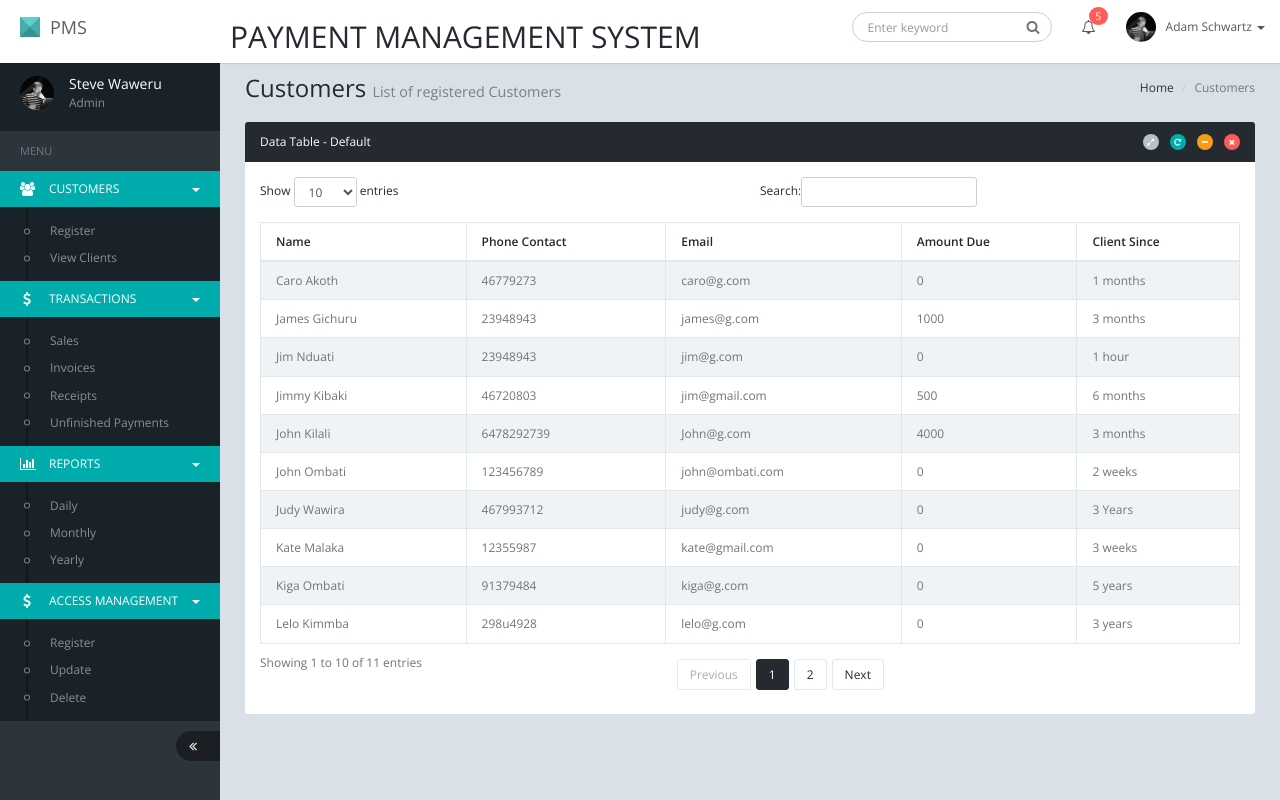
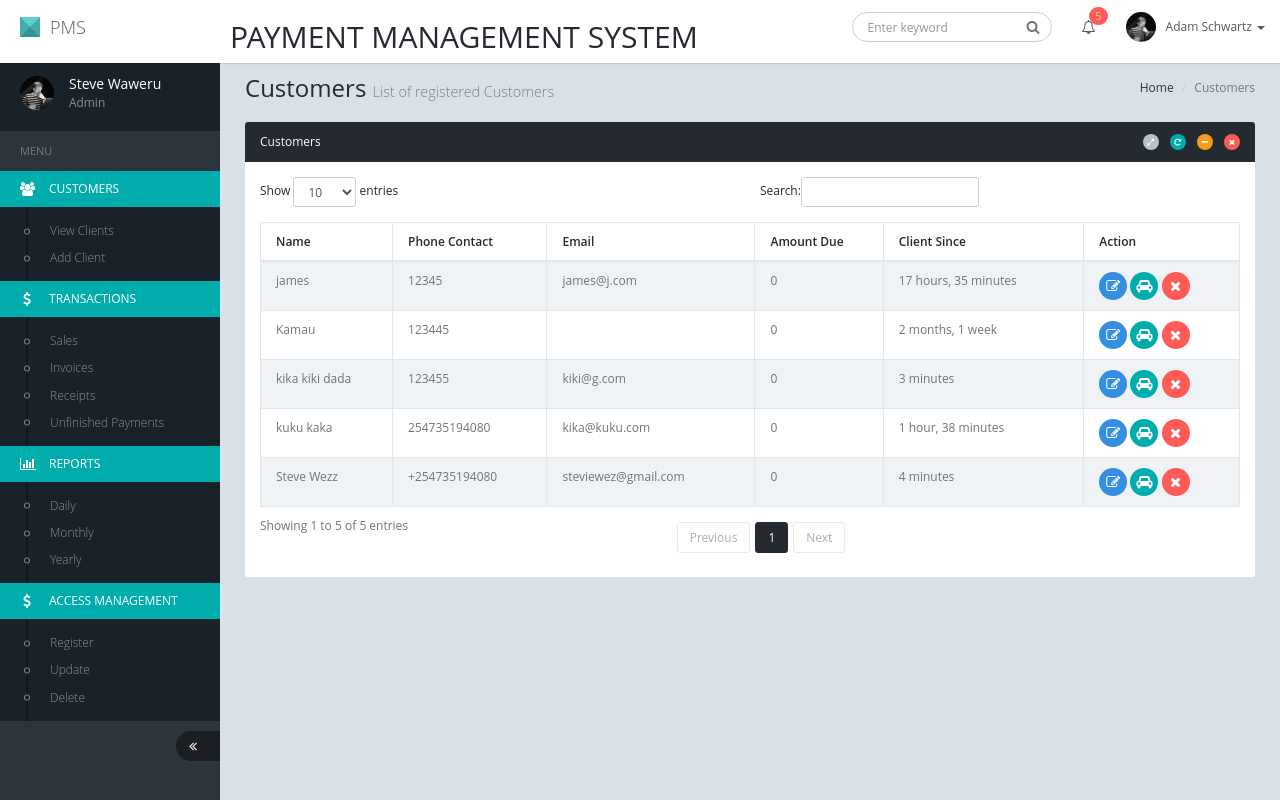
Before and after one commit to SteveWaweru/garage-management-system, a Django app: page / in a window 1280 px wide. Run offline with Django 3.2, Linux system fonts and the light colour scheme; data comes from the database, SQL or seed files in the repository; both versions use the stored data as it was after the commit; some libraries are stand-ins or nearby versions.

Commit message:
customer edit and registration

```diff
--- a/dashboard/models.py
+++ b/dashboard/models.py
@@ -26,7 +26,7 @@ class Vehicle(models.Model):
     updated = models.DateTimeField(auto_now_add=False, auto_now=True)
 
     def __unicode__(self):
-        return self.vehicle_make
+        return self.vehicle_make + self.customer.name
 
 
 class Payment(models.Model):
--- a/dashboard/templates/dashboard/index.html
+++ b/dashboard/templates/dashboard/index.html
@@ -1,5 +1,6 @@
 {% extends 'paymentsys/base.html' %}
 {% load staticfiles %}
+
 
 {% block content %}
     <!-- begin #content -->
@@ -11,7 +12,9 @@
         </ol>
         <!-- end breadcrumb -->
         <!-- begin page-header -->
-			<h1 class="page-header">Customers <small>List of registered Customers</small></h1>
+        <h1 class="page-header">Customers
+            <small>List of registered Customers</small>
+        </h1>
         <!-- end page-header -->
 
         <!-- begin row -->
@@ -22,13 +25,24 @@
                 <div class="panel panel-inverse">
                     <div class="panel-heading">
                         <div class="panel-heading-btn">
-                                <a href="javascript:;" class="btn btn-xs btn-icon btn-circle btn-default" data-click="panel-expand"><i class="fa fa-expand"></i></a>
-                                <a href="javascript:;" class="btn btn-xs btn-icon btn-circle btn-success" data-click="panel-reload"><i class="fa fa-repeat"></i></a>
-                                <a href="javascript:;" class="btn btn-xs btn-icon btn-circle btn-warning" data-click="panel-collapse"><i class="fa fa-minus"></i></a>
-                                <a href="javascript:;" class="btn btn-xs btn-icon btn-circle btn-danger" data-click="panel-remove"><i class="fa fa-times"></i></a>
+                            <a href="javascript:;" class="btn btn-xs btn-icon btn-circle btn-default"
+                               data-click="panel-expand"><i class="fa fa-expand"></i></a>
+                            <a href="javascript:;" class="btn btn-xs btn-icon btn-circle btn-success"
+                               data-click="panel-reload"><i class="fa fa-repeat"></i></a>
+                            <a href="javascript:;" class="btn btn-xs btn-icon btn-circle btn-warning"
+                               data-click="panel-collapse"><i class="fa fa-minus"></i></a>
+                            <a href="javascript:;" class="btn btn-xs btn-icon btn-circle btn-danger"
+                               data-click="panel-remove"><i class="fa fa-times"></i></a>
                         </div>
-                            <h4 class="panel-title">Data Table - Default</h4>
+                        <h4 class="panel-title">Customers</h4>
                     </div>
+                    {% if message %}
+                        <div class="alert alert-success fade in">
+                            <span class="close" data-dismiss="alert">×</span>
+                            <i class="fa fa-check fa-2x pull-left"></i>
+                            <p>Customer has been registered successfully.</p>
+                        </div>
+                    {% endif %}
                     <div class="panel-body">
                         <table id="data-table" class="table table-striped table-bordered">
                             <thead>
@@ -38,87 +52,26 @@
                                 <th>Email</th>
                                 <th>Amount Due</th>
                                 <th>Client Since</th>
+                                <th>Action</th>
                             </tr>
                             </thead>
                             <tbody>
+                            {% for customer in customers %}
                                 <tr class="odd gradeX">
-                                        <td>John Ombati</td>
-                                        <td>123456789</td>
-                                        <td>john@ombati.com</td>
+                                    <td>{{ customer.name }}</td>
+                                    <td>{{ customer.phone_number }}</td>
+                                    <td>{{ customer.email }}</td>
                                     <td>0</td>
-                                        <td>2 weeks</td>
+                                    <td>{{ customer.updated|timesince }}</td>
+                                    <td>
+                                        <a class="btn btn-primary btn-icon btn-circle" href="{% url 'edit-customer' customer.id %}"><i
+                                                class="fa fa-edit"></i></a>
+                                        <a class="btn btn-success btn-icon btn-circle"><i class="fa fa-car"></i></a>
+                                        <a class="btn btn-danger btn-icon btn-circle"><i
+                                                class="fa fa-times"></i></a>
+                                    </td>
                                 </tr>
-                                    <tr class="even gradeC">
-                                        <td>Uhuru Kenyatta</td>
-                                        <td>34567890</td>
-                                        <td>uhuru@gov.go.ke</td>
-                                        <td>0</td>
-                                        <td>1 year</td>
-                                    </tr>
-                                    <tr class="odd gradeA">
-                                        <td>James Gichuru</td>
-                                        <td>23948943</td>
-                                        <td>james@g.com</td>
-                                        <td>1000</td>
-                                        <td>3 months</td>
-                                    </tr>
-                                   <tr class="odd gradeA">
-                                        <td>Jimmy Kibaki</td>
-                                        <td>46720803</td>
-                                        <td>jim@gmail.com</td>
-                                        <td>500</td>
-                                        <td>6 months</td>
-                                    </tr>
-                                   <tr class="odd gradeA">
-                                        <td>Judy Wawira</td>
-                                        <td>467993712</td>
-                                        <td>judy@g.com</td>
-                                        <td>0</td>
-                                        <td>3 Years</td>
-                                    </tr>
-                                   <tr class="odd gradeA">
-                                        <td>Kate Malaka</td>
-                                        <td>12355987</td>
-                                        <td>kate@gmail.com</td>
-                                        <td>0</td>
-                                        <td>3 weeks</td>
-                                    </tr>
-                                   <tr class="odd gradeA">
-                                        <td>John Kilali</td>
-                                        <td>6478292739</td>
-                                        <td>John@g.com</td>
-                                        <td>4000</td>
-                                        <td>3 months</td>
-                                    </tr>
-                                   <tr class="odd gradeA">
-                                        <td>Lelo Kimmba</td>
-                                        <td>298u4928</td>
-                                        <td>lelo@g.com</td>
-                                        <td>0</td>
-                                        <td>3 years</td>
-                                    </tr>
-                                   <tr class="odd gradeA">
-                                        <td>Kiga Ombati</td>
-                                        <td>91379484</td>
-                                        <td>kiga@g.com</td>
-                                        <td>0</td>
-                                        <td>5 years</td>
-                                    </tr>
-                                   <tr class="odd gradeA">
-                                        <td>Caro Akoth</td>
-                                        <td>46779273</td>
-                                        <td>caro@g.com</td>
-                                        <td>0</td>
-                                        <td>1 months</td>
-                                    </tr>
-                                   <tr class="odd gradeA">
-                                        <td>Jim Nduati</td>
-                                        <td>23948943</td>
-                                        <td>jim@g.com</td>
-                                        <td>0</td>
-                                        <td>1 hour</td>
-                                    </tr>
-
+                            {% endfor %}
                             </tbody>
                         </table>
                     </div>
@@ -142,7 +95,7 @@
     <!-- ================== END PAGE LEVEL JS ================== -->
 
     <script>
-		$(document).ready(function() {
+        $(document).ready(function () {
             App.init();
             TableManageDefault.init();
         });
--- a/dashboard/views.py
+++ b/dashboard/views.py
@@ -1,6 +1,33 @@
+from __future__ import print_function
+
+from django.db import IntegrityError
 from django.shortcuts import render
+from django.contrib import messages
+from .models import Customer
+from .forms import CustomerForm
 
 
 # Create your views here.
 def home(request):
-    return render(request, 'dashboard/index.html')
+    customers = Customer.objects.all()
+    return render(request, 'dashboard/index.html', {'customers': customers})
+
+
+def add_customer(request):
+    if request.method == "POST":
+        try:
+            Customer.objects.create(name=request.POST['name'], email=request.POST['email'], phone_number=request.POST['phone_number'])
+        except IntegrityError as e:
+            return render(request, 'dashboard/register.html', {'message': 'error'})
+        return render(request, 'dashboard/index.html', {'message': 'success'})
+    return render(request, 'dashboard/register.html')
+
+
+def edit_customer(request, client_id):
+    customer = Customer.objects.get(id=client_id)
+    if request.method == 'POST':
+        customer.name = request.POST['name']
+        customer.phone_number = request.POST['phone_number']
+        customer.save()
+        return render(request, 'dashboard/edit-client.html', {'message': 'success', 'customer': customer})
+    return render(request, 'dashboard/edit-client.html', {'customer': customer})
--- a/paymentsys/settings.py
+++ b/paymentsys/settings.py
@@ -37,6 +37,7 @@ INSTALLED_APPS = [
     'django.contrib.sessions',
     'django.contrib.messages',
     'django.contrib.staticfiles',
+    'crispy_forms',
     'dashboard',
 ]
 
@@ -115,6 +116,8 @@ USE_L10N = True
 
 USE_TZ = True
 
+# CRISPY_TEMPLATE_PACK = 'boostrap3'
+CRISPY_TEMPLATE_PACK = 'bootstrap'
 
 # Static files (CSS, JavaScript, Images)
 # https://docs.djangoproject.com/en/1.9/howto/static-files/
@@ -124,3 +127,5 @@ STATIC_URL = '/static/'
 STATICFILES_DIRS = (
     os.path.join(BASE_DIR, "static"),
 )
+
+MESSAGE_STORAGE = 'django.contrib.messages.storage.cookie.CookieStorage'
--- a/paymentsys/urls.py
+++ b/paymentsys/urls.py
@@ -19,5 +19,7 @@ from dashboard import views
 
 urlpatterns = [
     url(r'^admin/', admin.site.urls),
-    url(r'^$', views.home, name='home')
+    url(r'^$', views.home, name='home'),
+    url(r'^customer/add/', views.add_customer, name='add-customer'),
+    url(r'^customer/edit/(?P<client_id>[0-9]+)', views.edit_customer, name='edit-customer'),
 ]
--- a/templates/paymentsys/base.html
+++ b/templates/paymentsys/base.html
@@ -12,9 +12,9 @@
 	<meta content="width=device-width, initial-scale=1.0, maximum-scale=1.0, user-scalable=no" name="viewport" />
 	<meta content="" name="description" />
 	<meta content="" name="author" />
-
+    <link rel="icon" type="image/png" href="{% static 'img/dollar-32.png' %}">
 	<!-- ================== BEGIN BASE CSS STYLE ================== -->
-	<link href="http://fonts.googleapis.com/css?family=Open+Sans:300,400,600,700" rel="stylesheet">
+{#	<link href="http://fonts.googleapis.com/css?family=Open+Sans:300,400,600,700" rel="stylesheet">#}
 	<link href="{% static 'plugins/jquery-ui/themes/base/minified/jquery-ui.min.css' %}" rel="stylesheet" />
 	<link href="{% static 'plugins/bootstrap/css/bootstrap.min.css' %}" rel="stylesheet" />
 	<link href="{% static 'plugins/font-awesome/css/font-awesome.min.css' %}" rel="stylesheet" />
@@ -25,10 +25,8 @@
 	<!-- ================== END BASE CSS STYLE ================== -->
 
 	<!-- ================== BEGIN PAGE LEVEL CSS STYLE ================== -->
-    <link href="{% static 'plugins/jquery-jvectormap/jquery-jvectormap-1.2.2.css' %}" rel="stylesheet" />
-    <link href="{% static 'plugins/bootstrap-calendar/css/bootstrap_calendar.css' %}" rel="stylesheet" />
-    <link href="{% static 'plugins/gritter/css/jquery.gritter.css' %}" rel="stylesheet" />
-    <link href="{% static 'plugins/morris/morris.css' %}" rel="stylesheet" />
+    {% block style %}
+    {% endblock %}
 	<!-- ================== END PAGE LEVEL CSS STYLE ================== -->
 
 	<!-- ================== BEGIN BASE JS ================== -->
@@ -172,19 +170,17 @@
 				<ul class="nav">
 					<li class="nav-header">MENU</li>
 					<li class="has-sub active">
-						<a href="javascript:;">
-						    <b class="caret pull-right"></b>
+						<a href="{% url 'home' %}">
 						    <i class="fa fa-users"></i>
 						    <span>CUSTOMERS</span>
 					    </a>
 						<ul class="sub-menu">
-						    <li><a href="">Register</a></li>
-						    <li><a href="">View Clients</a></li>
+                            <li><a href="{% url 'home' %}">View Clients</a></li>
+						    <li><a href="{% url 'add-customer' %}">Add Client</a></li>
 						</ul>
 					</li>
                     <li class="has-sub active">
-						<a href="javascript:;">
-						    <b class="caret pull-right"></b>
+						<a href="">
 						    <i class="fa fa-dollar"></i>
 						    <span>TRANSACTIONS</span>
 					    </a>
@@ -196,8 +192,7 @@
 						</ul>
 					</li>
                     <li class="has-sub active">
-						<a href="javascript:;">
-						    <b class="caret pull-right"></b>
+						<a href="">
 						    <i class="fa fa-bar-chart"></i>
 						    <span>REPORTS</span>
 					    </a>
@@ -208,8 +203,7 @@
 						</ul>
 					</li>
                     <li class="has-sub active">
-						<a href="javascript:;">
-						    <b class="caret pull-right"></b>
+						<a href="">
 						    <i class="fa fa-dollar"></i>
 						    <span>ACCESS MANAGEMENT</span>
 					    </a>
@@ -249,9 +243,9 @@
 	<script src="{% static 'plugins/slimscroll/jquery.slimscroll.min.js' %}"></script>
 	<script src="{% static 'plugins/jquery-cookie/jquery.cookie.js' %}"></script>
 	<!-- ================== END BASE JS ================== -->
+
+    <!-- ================== BEGIN PAGE LEVEL JS ================== -->
     {% block scripts %}
-
-	<!-- ================== BEGIN PAGE LEVEL JS ================== -->
     <script src="{% static 'plugins/morris/raphael.min.js' %}"></script>
     <script src="{% static 'plugins/morris/morris.js' %}"></script>
     <script src="{% static 'plugins/jquery-jvectormap/jquery-jvectormap-1.2.2.min.js' %}"></script>
@@ -260,7 +254,6 @@
 	<script src="{% static 'plugins/gritter/js/jquery.gritter.js' %}"></script>
 	<script src="{% static 'js/dashboard-v2.min.js' %}"></script>
 	<script src="{% static 'js/apps.min.js' %}"></script>
-	<!-- ================== END PAGE LEVEL JS ================== -->
 
 	<script>
 		$(document).ready(function() {
@@ -269,14 +262,6 @@
 		});
 	</script>
     {% endblock scripts %}
-{#	<script>#}
-{#      (function(i,s,o,g,r,a,m){i['GoogleAnalyticsObject']=r;i[r]=i[r]||function(){#}
-{#      (i[r].q=i[r].q||[]).push(arguments)},i[r].l=1*new Date();a=s.createElement(o),#}
-{#      m=s.getElementsByTagName(o)[0];a.async=1;a.src=g;m.parentNode.insertBefore(a,m)#}
-{#      })(window,document,'script','//www.google-analytics.com/analytics.js','ga');#}
-{##}
-{#      ga('create', 'UA-53034621-1', 'auto');#}
-{#      ga('send', 'pageview');#}
-{#    </script>#}
+    <!-- ================== END PAGE LEVEL JS ================== -->
 </body>
 </html>
```
Also changed, not shown: dashboard/forms.py (added, +8 -0 lines), dashboard/templates/dashboard/edit-client.html (added, +99 -0 lines), dashboard/templates/dashboard/register.html (added, +100 -0 lines), static/js/table-manage-default.demo.min.js (+16 -5 lines), dashboard/migrations/0003_auto_20160215_2350.py (added), db.sqlite3, static/img/dollar-32.png (added). Lines whose indentation alone changed are shown as unchanged.
